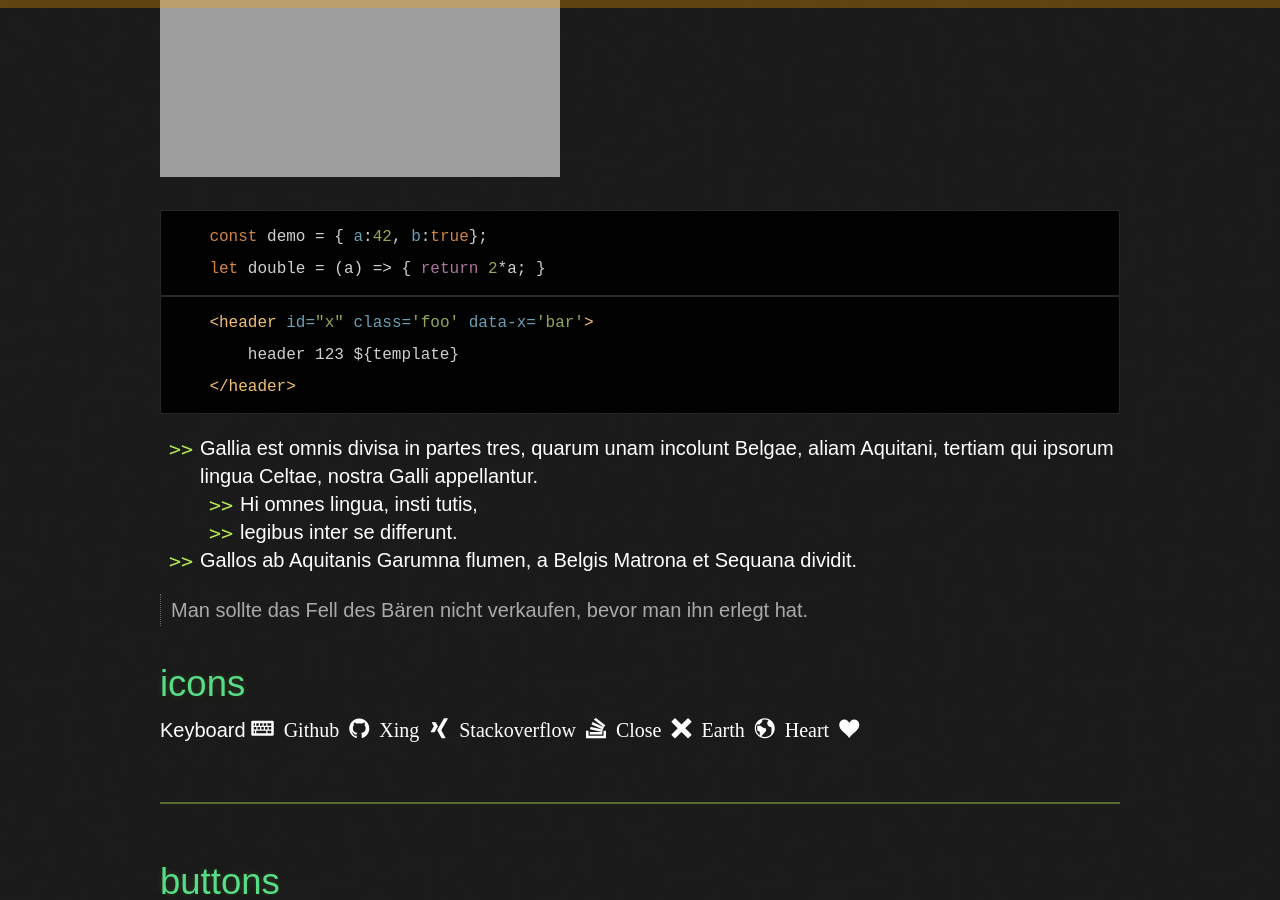
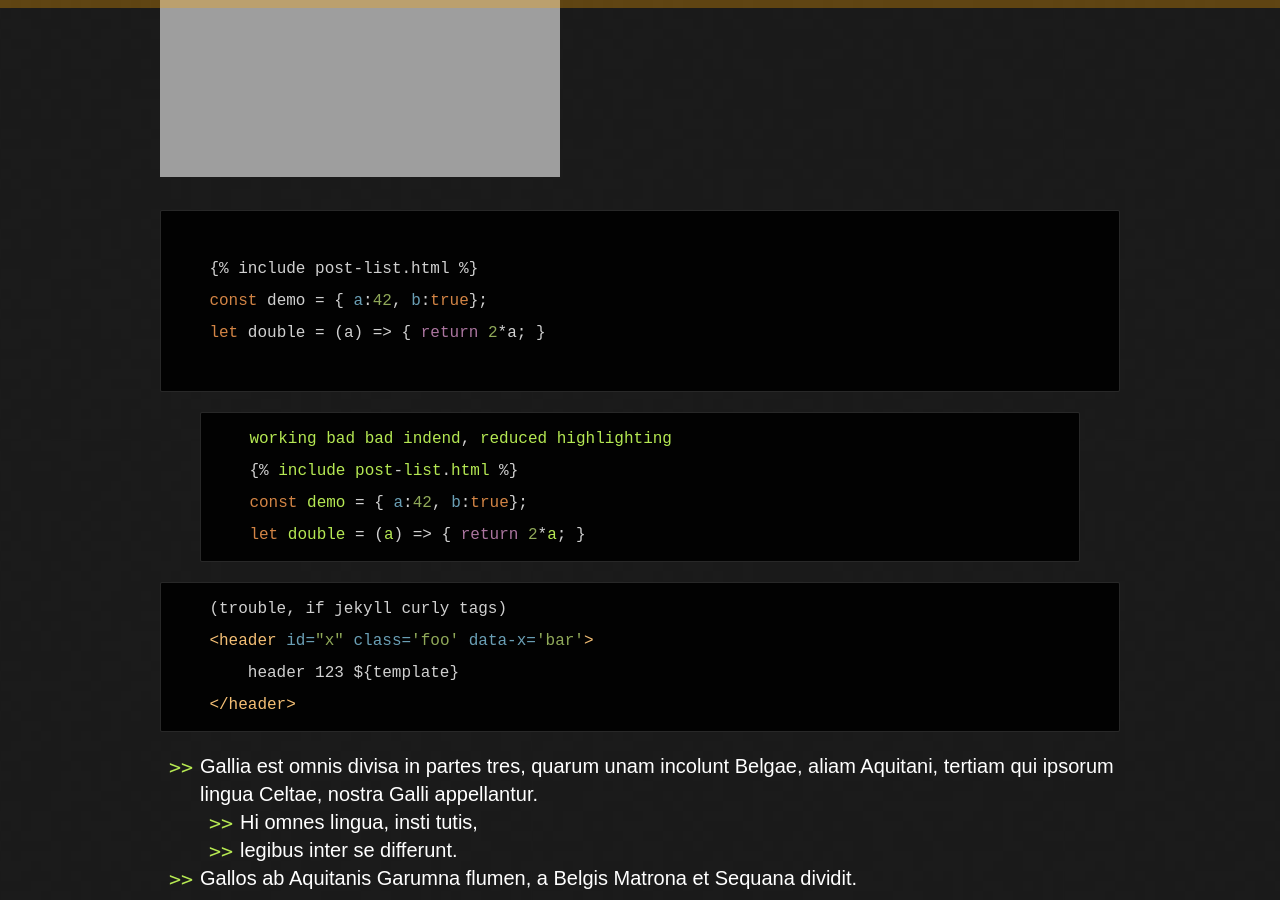
Before and after one commit to nocke/jekyll.nocke.de, a Jekyll site: the page built from _pages/parcours.md, in a window 1280 px wide and 900 px high, scrolled down 2220 px. Built offline with Jekyll 4.4.1, drawn with Linux system fonts in a browser that asks for light colours; some web fonts are replaced.

Commit message:
parcours: taking not of markdown problems with {}-expressions

````diff
--- a/_pages/parcours.md
+++ b/_pages/parcours.md
@@ -75,15 +75,28 @@ Qua de causa `Helvetii` quoque reliquos `Gallos` virtute praecedunt, quod fere c
 
 
 ```javascript
+{% raw %}
+    {% include post-list.html %}
     const demo = { a:42, b:true};
     let double = (a) => { return 2*a; }
+{% endraw %}
 ```
 
+{% highlight javascript%}{% raw %}
+    working bad bad indend, reduced highlighting
+    {% include post-list.html %}
+    const demo = { a:42, b:true};
+    let double = (a) => { return 2*a; }
+{% endraw %}{% endhighlight %}
+
 ```html
+    (trouble, if jekyll curly tags)
     <header id="x" class='foo' data-x='bar'>
         header 123 ${template}
     </header>
 ```
+
+
 
 * Gallia est omnis divisa in partes tres, quarum unam incolunt Belgae, aliam Aquitani, tertiam qui ipsorum lingua Celtae, nostra Galli appellantur.
   * Hi omnes lingua, insti  tutis,
````
